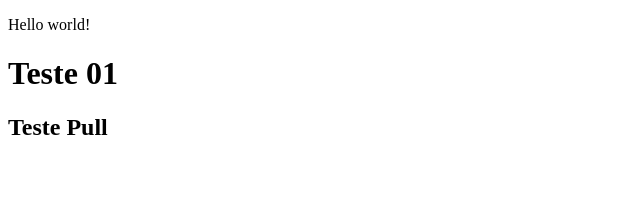
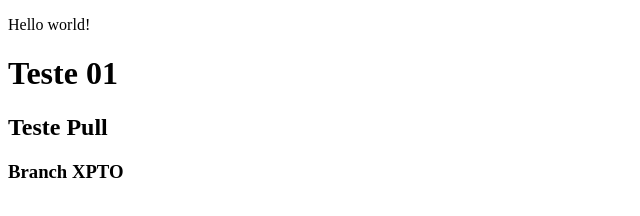
Before and after one commit to danbatalha/exercicio-teste-github, a plain HTML site: page index.html in a window 1280 px wide. Shown: the whole page, without its empty margins (0-640 px from the left). Drawn offline with Linux system fonts and the light colour scheme.

Commit message:
Teste Branch XPTO

```diff
--- a/index.html
+++ b/index.html
@@ -10,5 +10,6 @@
     <p>Hello world!</p>
     <h1>Teste 01</h1>
     <h2>Teste Pull</h2>
+    <h3>Branch XPTO</h3>
 </body>
 </html>
```
